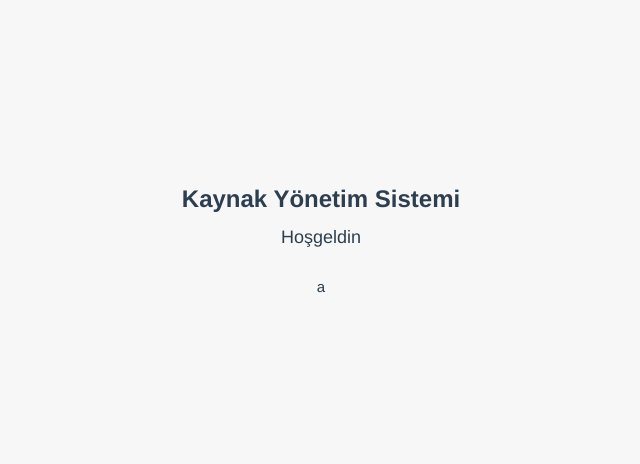
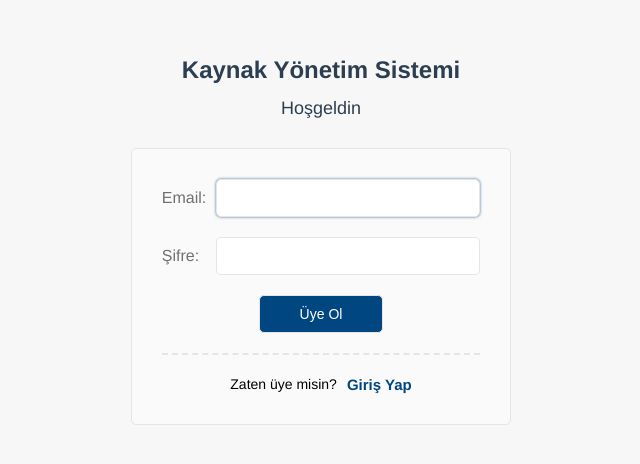
Before and after one commit to bedirhanyildirim/Venue-Manager, a Vue app: page /membership in a window 1280 px wide. Shown: the part 158-622 px from the top of the page, without its empty margins (319-959 px from the left). Built offline with nearby package versions, Linux system fonts and the light colour scheme.

Commit message:
signup component created

```diff
--- /dev/null
+++ b/src/components/signup.membership.vue
@@ -0,0 +1,137 @@
+<template>
+<div id="signup">
+    <div class="row">
+        <label for="signup-email" class="input-name">Email:</label>
+        <input id="signup-email" type="text" v-model="email" name="email"/>
+    </div>
+    <div class="row">
+        <label for="password" class="input-name">Şifre:</label>
+        <input id="password" type="password" v-model="password" name="password"/>
+    </div>
+    <div class="row" style="justify-content: center">
+        <div class="button">
+            <button @click="signup">Üye Ol</button>
+        </div>
+    </div>
+    <div class="divider"></div>
+    <div class="signin">
+        <span>Zaten üye misin?</span>
+        <a href="javascript:;" @click="signin">Giriş Yap</a>
+    </div>
+</div>
+</template>
+
+<script>
+export default {
+    name: "singup.membership",
+    data: function () {
+        return {
+            email: '',
+            password: ''
+        }
+    },
+    mounted: function () {
+        document.querySelector('input[name=email]').focus()
+    },
+    methods: {
+        signup: function () {
+            console.log("click")
+        },
+        signin: function () {
+            this.$emit('goToSignin')
+        }
+    }
+}
+</script>
+
+<style lang="scss" scoped>
+.divider {
+    margin: 20px 0;
+    border-bottom: 2px dashed #e5e5e5;
+}
+#signup {
+    padding: 30px;
+    border-radius: 5px;
+    animation: fadeIn 1s;
+    background-color: #fafafa;
+    border: 1px solid #e5e5e5;
+    -webkit-animation: fadeIn 1s;
+}
+#signup {
+    .row {
+        display: flex;
+        align-items: center;
+        justify-content: space-between;
+        margin-bottom: 20px;
+    }
+    .input-name {
+        color: #707070;
+        font-size: 16px;
+        margin-right: 10px;
+        font-weight: normal;
+        display: inline-block;
+    }
+    input {
+        width: 250px;
+        font-size: 14px;
+        padding: 10px 6px;
+        border-radius: 5px;
+        display: inline-block;
+        border: 1px solid #e5e5e5;
+    }
+    input:focus {
+        box-shadow: 0px 0px 3px 0px rgba(0,70,128,.75);
+    }
+    .button {
+        display: flex;
+        align-items: center;
+        justify-content: center;
+    }
+    .button {
+        button {
+            width: 100%;
+            color: #ffffff;
+            display: block;
+            font-size: 14px;
+            box-shadow: none;
+            padding: 10px 40px;
+            border-radius: 5px;
+            font-weight: normal;
+            border: 1px solid #e5e5e5;
+            background-color: #004680;
+        }
+        button:hover:enabled {
+            cursor: pointer;
+        }
+    }
+    span {
+        display: block;
+        font-size: 14px;
+    }
+    .signin {
+        display: flex;
+        align-items: center;
+        justify-content: center;
+    }
+    .signin {
+        span {
+            color: #000000;
+            font-size: 14px;
+            margin-right: 10px;
+        }
+        a {
+            color: #004680;
+            font-weight: bold;
+        }
+    }
+}
+@-webkit-keyframes fadeIn {
+    from { opacity: 0; }
+    to { opacity: 1; }
+}
+
+@keyframes fadeIn {
+    from { opacity: 0; }
+    to { opacity: 1; }
+}
+</style>
--- a/src/pages/membership.pages.vue
+++ b/src/pages/membership.pages.vue
@@ -4,7 +4,7 @@
         <div class="content">
             <h3 class="logo">Kaynak Yönetim Sistemi</h3>
             <h5 class="welcome">Hoşgeldin</h5>
-            a
+            <signup></signup>
         </div>
     </container>
 </div>
@@ -12,9 +12,10 @@
 
 <script>
 import container from '../components/container'
+import signup from '../components/signup.membership'
 export default {
     name: "Membership",
-    components: { container }
+    components: { container, signup }
 }
 </script>
 
```
